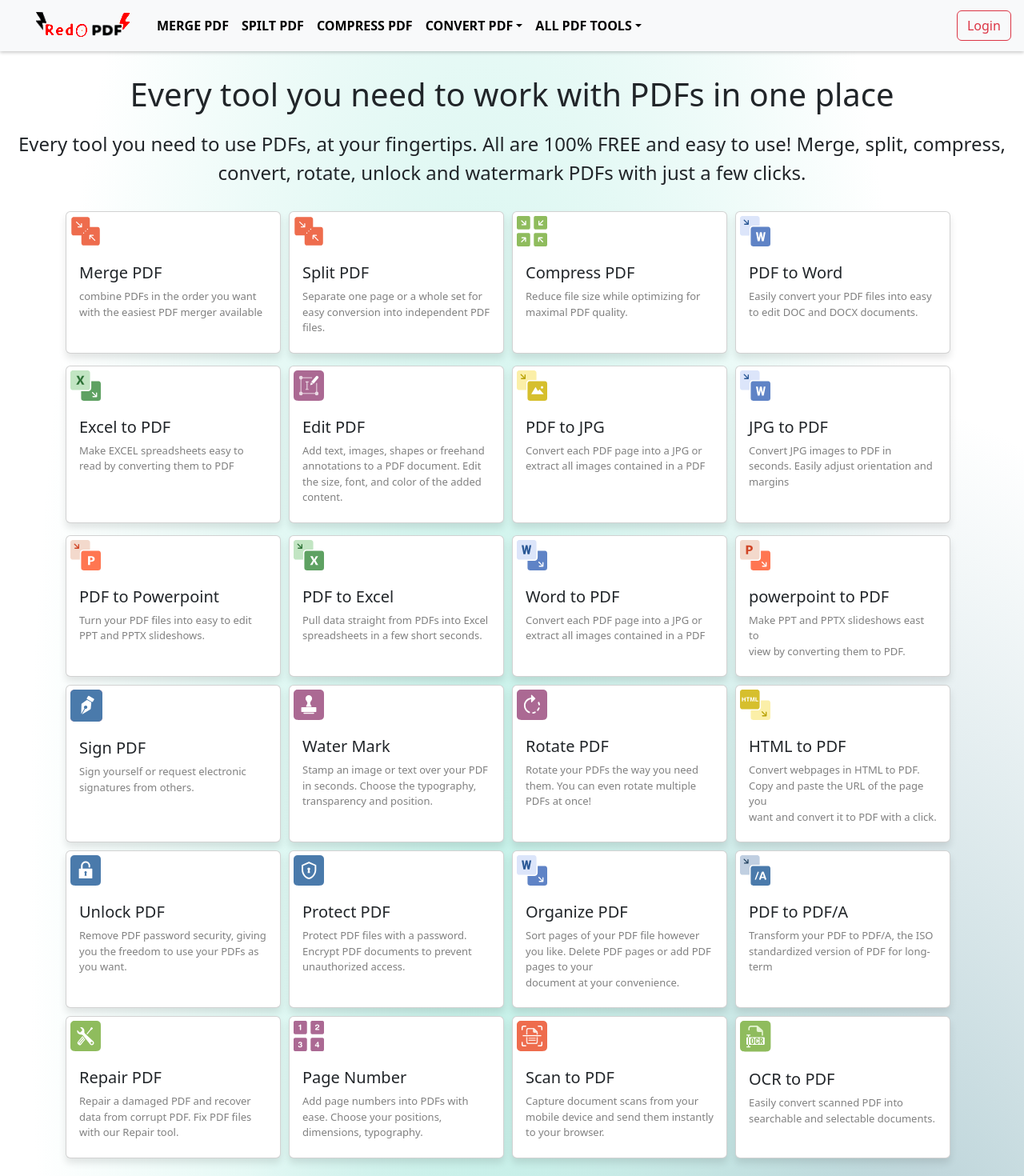
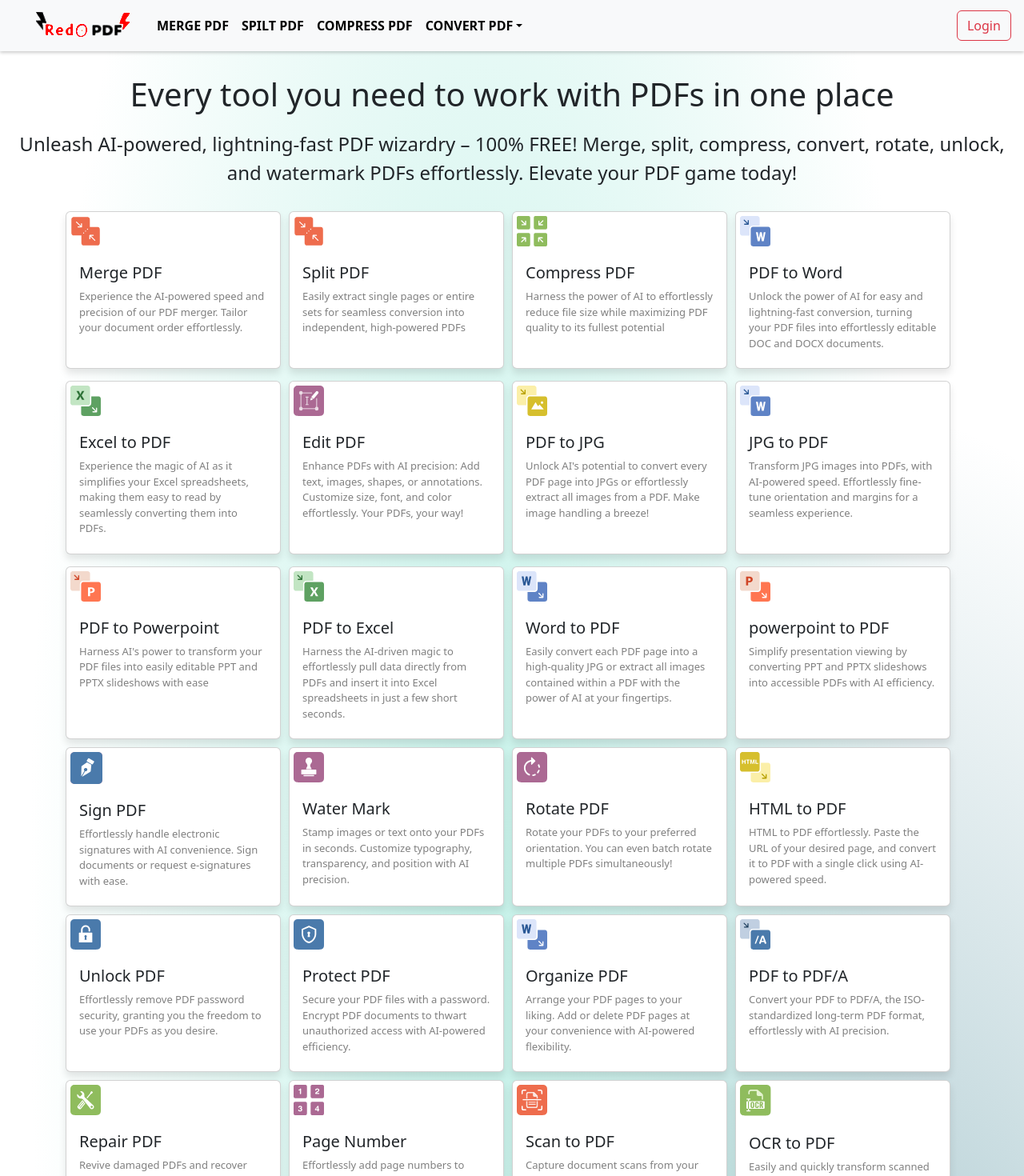
Before and after one commit to TEST-AUTOMIOS/pdf-webswite, a React (Create React App) app: page / in a window 1280 px wide. Shown: the top 1470 px of the page at 80% size. Built offline with nearby package versions, Linux system fonts and the light colour scheme.

Commit message:
ui
responsive

```diff
--- a/src/components/Home.js
+++ b/src/components/Home.js
@@ -8,9 +8,9 @@ function Home() {
         Every tool you need to work with PDFs in one place
       </h1>
       <p className="subtittle">
-        Every tool you need to use PDFs, at your fingertips. All are 100% FREE
-        and easy to use! Merge, split, compress, convert, rotate,
-        unlock and watermark PDFs with just a few clicks.
+        Unleash AI-powered, lightning-fast PDF wizardry – 100% FREE! Merge,
+        split, compress, convert, rotate, unlock, and watermark PDFs
+        effortlessly. Elevate your PDF game today!
       </p>
     </div>
   );
--- a/src/components/Navbar2.js
+++ b/src/components/Navbar2.js
@@ -486,6 +486,7 @@ const navigate = useNavigate();
                 data-bs-toggle="dropdown"
                 aria-expanded="false"
                 data-bs-auto-close="outside"
+                style={{display:'none'}}
               >
                 ALL PDF TOOLS
               </a>
--- a/src/components/Tools.js
+++ b/src/components/Tools.js
@@ -36,8 +36,8 @@ function Tools() {
                       className="card-text"
                       style={{ fontSize: "13px", color: "grey" }}
                     >
-                      combine PDFs in the order you want with the easiest PDF
-                      merger available
+                      Experience the AI-powered speed and precision of our PDF
+                      merger. Tailor your document order effortlessly.
                     </p>
                   </div>
                 </div>
@@ -71,8 +71,8 @@ function Tools() {
                       className="card-text"
                       style={{ fontSize: "13px", color: "grey" }}
                     >
-                      Separate one page or a whole set for<br></br>easy
-                      conversion into independent PDF files.
+                      Easily extract single pages or entire sets for seamless
+                      conversion into independent, high-powered PDFs
                     </p>
                   </div>
                 </div>
@@ -104,8 +104,8 @@ function Tools() {
                       className="card-text"
                       style={{ fontSize: "13px", color: "grey" }}
                     >
-                      Reduce file size while optimizing for<br></br> maximal PDF
-                      quality.
+                      Harness the power of AI to effortlessly reduce file size
+                      while maximizing PDF quality to its fullest potential
                     </p>
                   </div>
                 </div>
@@ -146,8 +146,9 @@ function Tools() {
                       className="card-text"
                       style={{ fontSize: "13px", color: "grey" }}
                     >
-                      Easily convert your PDF files into easy<br></br>to edit
-                      DOC and DOCX documents.
+                      Unlock the power of AI for easy and lightning-fast
+                      conversion, turning your PDF files into effortlessly
+                      editable DOC and DOCX documents.
                     </p>
                   </div>
                 </div>
@@ -195,8 +196,9 @@ function Tools() {
                       className="card-text"
                       style={{ fontSize: "13px", color: "grey" }}
                     >
-                      Make EXCEL spreadsheets easy to <br />
-                      read by converting them to PDF
+                      Experience the magic of AI as it simplifies your Excel
+                      spreadsheets, making them easy to read by seamlessly
+                      converting them into PDFs.
                     </p>
                   </div>
                 </div>
@@ -248,9 +250,9 @@ function Tools() {
                       className="card-text"
                       style={{ fontSize: "13px", color: "grey" }}
                     >
-                      Add text, images, shapes or freehand <br />
-                      annotations to a PDF document. Edit
-                      <br /> the size, font, and color of the added content.
+                      Enhance PDFs with AI precision: Add text, images, shapes,
+                      or annotations. Customize size, font, and color
+                      effortlessly. Your PDFs, your way!
                     </p>
                   </div>
                 </div>
@@ -260,7 +262,7 @@ function Tools() {
               <Link to={"/pdftojpg"} className="link-tools">
                 <div className="card">
                   <svg
-                  style={{padding:'5px'}}
+                    style={{ padding: "5px" }}
                     xmlns="http://www.w3.org/2000/svg"
                     width="48"
                     height="48"
@@ -292,8 +294,9 @@ function Tools() {
                       className="card-text"
                       style={{ fontSize: "13px", color: "grey" }}
                     >
-                      Convert each PDF page into a JPG or extract all images
-                      contained in a PDF
+                      Unlock AI's potential to convert every PDF page into JPGs
+                      or effortlessly extract all images from a PDF. Make image
+                      handling a breeze!
                     </p>
                   </div>
                 </div>
@@ -334,9 +337,9 @@ function Tools() {
                       className="card-text"
                       style={{ fontSize: "13px", color: "grey" }}
                     >
-                    Convert JPG images to PDF in
-                     seconds. Easily adjust orientation and
-                      margins
+                      Transform JPG images into PDFs, with
+                      AI-powered speed. Effortlessly fine-tune orientation and
+                      margins for a seamless experience.
                     </p>
                   </div>
                 </div>
@@ -386,8 +389,8 @@ function Tools() {
                       className="card-text"
                       style={{ fontSize: "13px", color: "grey" }}
                     >
-                      Turn your PDF files into easy to edit<br></br> PPT and
-                      PPTX slideshows.
+                      Harness AI's power to transform your PDF files into easily
+                      editable PPT and PPTX slideshows with ease
                     </p>
                   </div>
                 </div>
@@ -430,8 +433,9 @@ function Tools() {
                       className="card-text"
                       style={{ fontSize: "13px", color: "grey" }}
                     >
-                      Pull data straight from PDFs into Excel<br></br>
-                      spreadsheets in a few short seconds.
+                      Harness the AI-driven magic to effortlessly pull data
+                      directly from PDFs and insert it into Excel spreadsheets
+                      in just a few short seconds.
                     </p>
                   </div>
                 </div>
@@ -473,8 +477,9 @@ function Tools() {
                       className="card-text"
                       style={{ fontSize: "13px", color: "grey" }}
                     >
-                      Convert each PDF page into a JPG or<br></br> extract all
-                      images contained in a PDF
+                      Easily convert each PDF page into a high-quality JPG or
+                      extract all images contained within a PDF with the power
+                      of AI at your fingertips.
                     </p>
                   </div>
                 </div>
@@ -517,8 +522,8 @@ function Tools() {
                       className="card-text"
                       style={{ fontSize: "13px", color: "grey" }}
                     >
-                      Make PPT and PPTX slideshows east to<br></br>view by
-                      converting them to PDF.
+                      Simplify presentation viewing by converting PPT and PPTX
+                      slideshows into accessible PDFs with AI efficiency.
                     </p>
                   </div>
                 </div>
@@ -565,8 +570,9 @@ function Tools() {
                       className="card-text"
                       style={{ fontSize: "13px", color: "grey" }}
                     >
-                      Sign yourself or request electronic<br></br>signatures
-                      from others.
+                      Effortlessly handle electronic signatures with AI
+                      convenience. Sign documents or request e-signatures with
+                      ease.
                     </p>
                   </div>
                 </div>
@@ -598,8 +604,8 @@ function Tools() {
                       className="card-text"
                       style={{ fontSize: "13px", color: "grey" }}
                     >
-                      Stamp an image or text over your PDF<br></br> in seconds.
-                      Choose the typography,<br></br> transparency and position.
+                      Stamp images or text onto your PDFs in seconds. Customize
+                      typography, transparency, and position with AI precision.
                     </p>
                   </div>
                 </div>
@@ -634,8 +640,8 @@ function Tools() {
                       className="card-text"
                       style={{ fontSize: "13px", color: "grey" }}
                     >
-                      Rotate your PDFs the way you need<br></br> them. You can
-                      even rotate multiple PDFs at once!
+                      Rotate your PDFs to your preferred orientation. You can
+                      even batch rotate multiple PDFs simultaneously!
                     </p>
                   </div>
                 </div>
@@ -677,9 +683,9 @@ function Tools() {
                       className="card-text"
                       style={{ fontSize: "13px", color: "grey" }}
                     >
-                      Convert webpages in HTML to PDF.<br></br> Copy and paste
-                      the URL of the page you<br></br> want and convert it to
-                      PDF with a click.
+                      HTML to PDF effortlessly. Paste the URL of your desired
+                      page, and convert it to PDF with a single click using
+                      AI-powered speed.
                     </p>
                   </div>
                 </div>
@@ -718,8 +724,8 @@ function Tools() {
                       className="card-text"
                       style={{ fontSize: "13px", color: "grey" }}
                     >
-                      Remove PDF password security, giving<br></br> you the
-                      freedom to use your PDFs as<br></br> you want.
+                      Effortlessly remove PDF password security, granting you
+                      the freedom to use your PDFs as you desire.
                     </p>
                   </div>
                 </div>
@@ -753,8 +759,9 @@ function Tools() {
                       className="card-text"
                       style={{ fontSize: "13px", color: "grey" }}
                     >
-                      Protect PDF files with a password.<br></br> Encrypt PDF
-                      documents to prevent<br></br> unauthorized access.
+                      Secure your PDF files with a password. Encrypt PDF
+                      documents to thwart unauthorized access with AI-powered
+                      efficiency.
                     </p>
                   </div>
                 </div>
@@ -795,9 +802,8 @@ function Tools() {
                       className="card-text"
                       style={{ fontSize: "13px", color: "grey" }}
                     >
-                      Sort pages of your PDF file however you like. Delete PDF
-                      pages or add PDF<br></br> pages to your<br></br> document
-                      at your convenience.
+                      Arrange your PDF pages to your liking. Add or delete PDF
+                      pages at your convenience with AI-powered flexibility.
                     </p>
                   </div>
                 </div>
@@ -838,8 +844,8 @@ function Tools() {
                       className="card-text"
                       style={{ fontSize: "13px", color: "grey" }}
                     >
-                      Transform your PDF to PDF/A, the ISO <br></br>standardized
-                      version of PDF for long-term<br></br>
+                      Convert your PDF to PDF/A, the ISO-standardized long-term
+                      PDF format, effortlessly with AI precision.
                     </p>
                   </div>
                 </div>
@@ -877,8 +883,8 @@ function Tools() {
                       className="card-text"
                       style={{ fontSize: "13px", color: "grey" }}
                     >
-                      Repair a damaged PDF and recover<br></br> data from
-                      corrupt PDF. Fix PDF files<br></br> with our Repair tool.
+                      Revive damaged PDFs and recover data from corrupt PDF
+                      files using our AI-powered Repair tool.
                     </p>
                   </div>
                 </div>
@@ -910,8 +916,8 @@ function Tools() {
                       className="card-text"
                       style={{ fontSize: "13px", color: "grey" }}
                     >
-                      Add page numbers into PDFs with<br></br> ease. Choose your
-                      positions,<br></br> dimensions, typography.
+                      Effortlessly add page numbers to PDFs with ease. Customize
+                      positions, dimensions, and typography to your preference.
                     </p>
                   </div>
                 </div>
@@ -981,8 +987,9 @@ function Tools() {
                       className="card-text"
                       style={{ fontSize: "13px", color: "grey" }}
                     >
-                      Capture document scans from your<br></br> mobile device
-                      and send them instantly<br></br> to your browser.
+                      Capture document scans from your mobile device and
+                      instantly send them to your browser with AI-powered
+                      convenience.
                     </p>
                   </div>
                 </div>
@@ -1046,8 +1053,8 @@ function Tools() {
                       className="card-text"
                       style={{ fontSize: "13px", color: "grey" }}
                     >
-                      Easily convert scanned PDF into <br></br>searchable and
-                      selectable documents.
+                      Easily and quickly transform scanned PDFs into highly
+                      searchable and selectable documents with AI precision
                     </p>
                   </div>
                 </div>
--- a/src/styles/Login.css
+++ b/src/styles/Login.css
@@ -167,6 +167,13 @@
   .right-login-img {
     width: 50%;
   }
+  /* .right-login{
+    height: 100%;
+  }
+  .left-login{
+    height: 100%;
+  } */
+
 }
 .privacy-policy p {
   font-weight: 400;
@@ -195,6 +202,16 @@
     width: 95%;
   }
 }
+@media (min-width:767px)and (max-width:992px) and (orientation:landscape) {
+  .left-login{
+    height: 100%;
+  }
+  .right-login{
+    height: 100%;
+  }
+}
+
+
 .left-login-img .left-img {
   filter: contrast(10) saturate(10);
 
--- a/src/styles/Navbar2.css
+++ b/src/styles/Navbar2.css
@@ -256,6 +256,7 @@ nav {
     width: 40px;
     /* margin-right: 50px; */
     margin-left: 5px;
+    filter:contrast(10);
   }
   .for-mobile1 {
     top: -130px;
```
